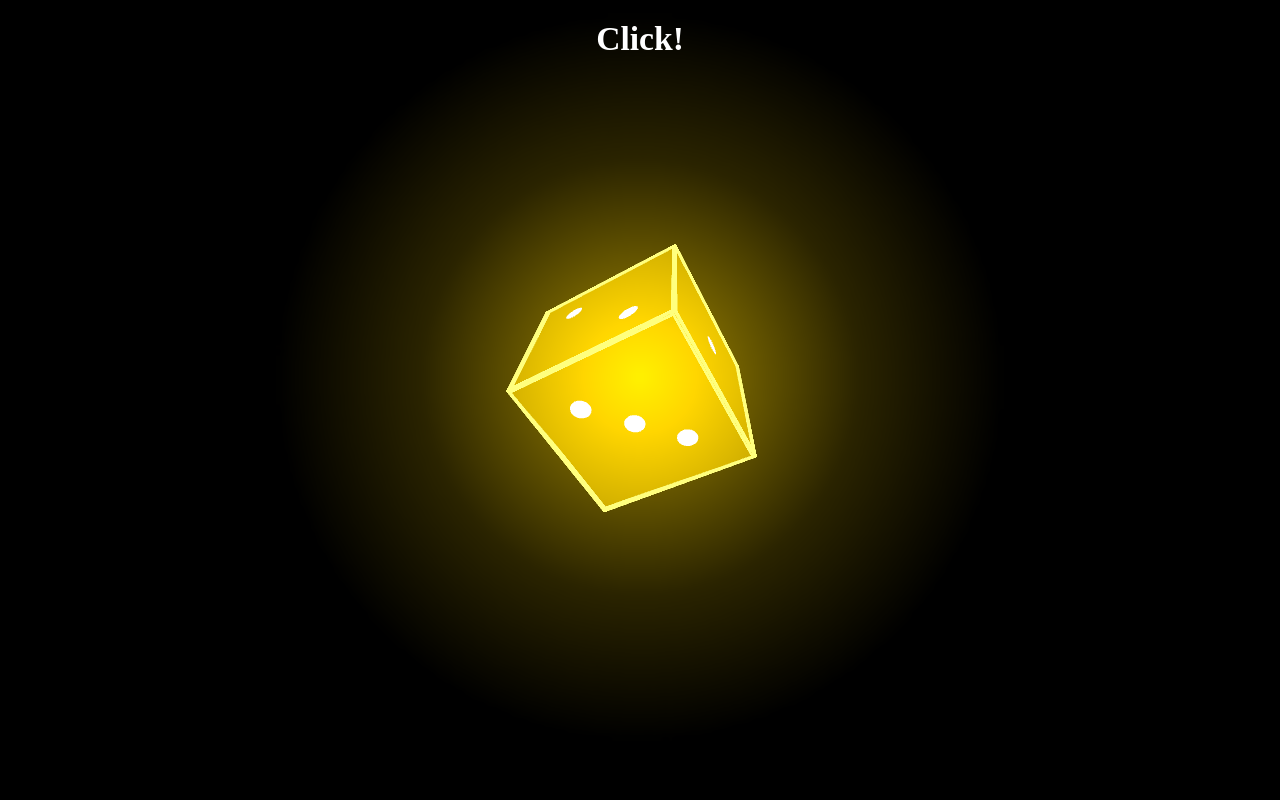
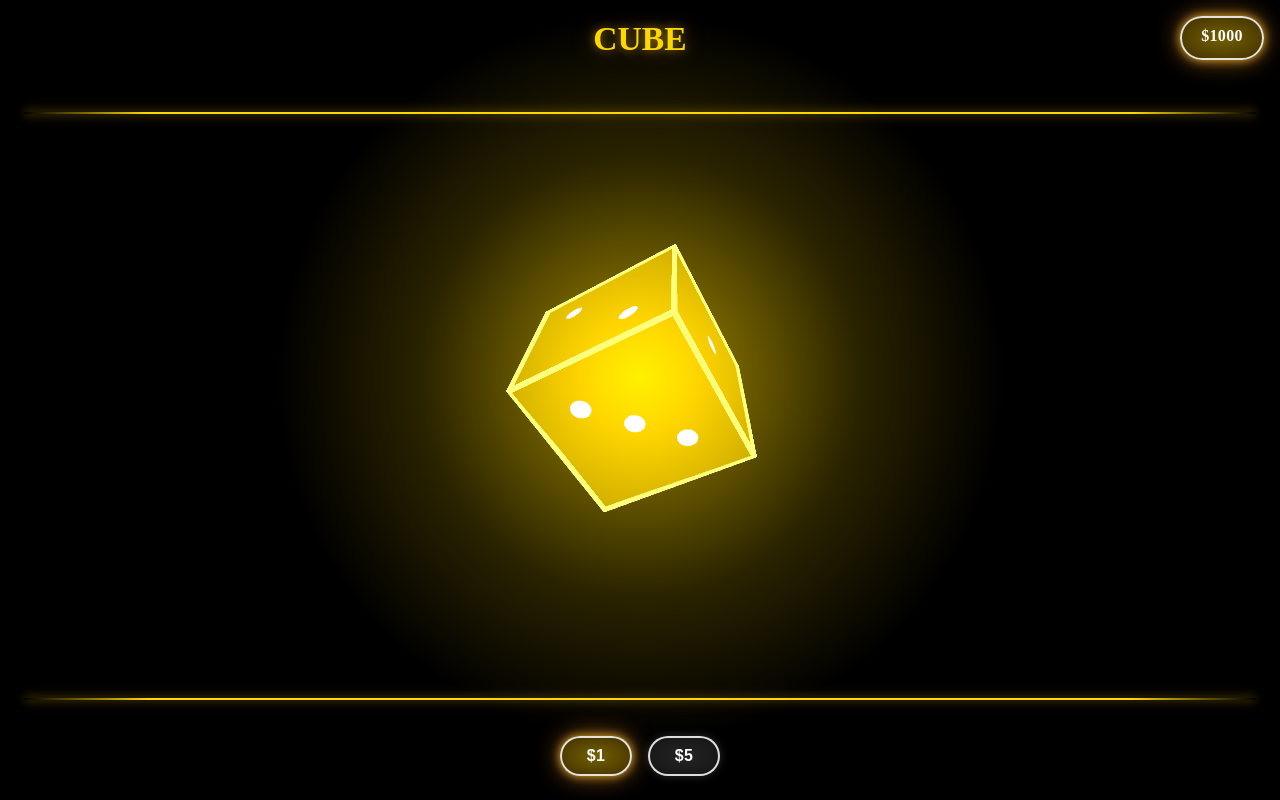
Before and after one commit to olegkoltsovace-source/ViteReact3JS, a React (Vite) app: page / in a window 1280 px wide. Built offline with nearby package versions, Linux system fonts and the light colour scheme.

Commit message:
feat: add multiplier, update UI

```diff
--- a/src/App.jsx
+++ b/src/App.jsx
@@ -1,23 +1,102 @@
 import React, { useState, useCallback } from 'react';
 import ThreeScene from './ThreeScene';
-import WinOrLose from './WinOrLose';
 import Header from './Header';
+import { PayoutBanner, BetControls } from './BettingUI';
 
 const App = () => {
   const [outcome, setOutcome] = useState(null); // 'win' | 'lose' | null
+  const [bet, setBet] = useState(1); // 1 or 5
+  const [payout, setPayout] = useState(null); // number | null
+  const [payoutMsg, setPayoutMsg] = useState(null); // string | null
+  const [balance, setBalance] = useState(1000); // player's balance (resets each load)
 
-  const handleOutcome = useCallback((res) => {
-    setOutcome(res);
-    // Clear outcome after its display lifecycle so repeated clicks re-trigger animations
-    // WinOrLose handles its own fade in/out; we can clear after a little longer than hold
-    setTimeout(() => setOutcome(null), 2600); // 200ms in + 2000ms hold + 200ms out + buffer
-  }, []);
+  const handleOutcome = useCallback((payload) => {
+    // payload can be string 'win'|'lose' (legacy) or { result, multiplier, face }
+    const result = typeof payload === 'string' ? payload : payload?.result;
+    const mult = typeof payload === 'string' ? (result === 'win' ? 1 : 0) : (payload?.multiplier ?? 0);
+
+    setOutcome(result);
+    const amount = result === 'win' ? bet * mult : 0;
+    setPayout(amount);
+    setBalance(prev => prev + (result === 'win' ? bet * mult : -bet));
+
+    // Build payout message string for top banner
+    if (result === 'win') {
+      setPayoutMsg(`$${bet} x ${mult} = $${amount}!`);
+    } else {
+      setPayoutMsg(`$0`);
+    }
+
+    setTimeout(() => {
+      setOutcome(null);
+      setPayout(null);
+      setPayoutMsg(null);
+    }, 2600);
+  }, [bet]);
 
   return (
     <>
       <Header />
-      <WinOrLose outcome={outcome} />
+      {/* Balance badge (upper-right) styled exactly like an active bet chip */}
+      <div style={{ position: 'absolute', top: 16, right: 16, zIndex: 4, pointerEvents: 'none' }}>
+        <div
+          style={{
+            minWidth: 72,
+            height: 40,
+            padding: '0 4px',
+            borderRadius: 999,
+            border: '2px solid rgba(255,255,255,0.85)',
+            color: '#fff',
+            background:
+              'radial-gradient(120% 120% at 50% 50%, rgba(255, 215, 0, 0.45) 0%, rgba(255, 180, 0, 0.25) 60%, rgba(255, 140, 0, 0.15) 100%)',
+            boxShadow:
+              '0 0 10px rgba(255, 200, 50, 0.8), 0 0 24px rgba(255, 150, 40, 0.6)',
+            backdropFilter: 'blur(6px)',
+            fontSize: 16,
+            fontWeight: 700,
+            letterSpacing: 0.3,
+            lineHeight: '36px',
+            textAlign: 'center',
+          }}
+        >
+          ${balance}
+        </div>
+      </div>
+      {/* Payout banner: shows e.g., "$5 x 3 = $15!"; color gold for WIN amount, red for LOSE */}
+      <PayoutBanner message={payoutMsg} variant={outcome === 'win' ? 'win' : outcome === 'lose' ? 'lose' : undefined} />
+      {/* Upper golden divider */}
+      <div
+        style={{
+          position: 'absolute',
+          top: 112,
+          left: '50%',
+          transform: 'translateX(-50%)',
+          width: 'calc(100% - 48px)',
+          height: 2,
+          background: 'linear-gradient(90deg, rgba(0,0,0,0) 0%, #FFD700 10%, #FFD700 90%, rgba(0,0,0,0) 100%)',
+          boxShadow: '0 0 8px rgba(255,215,0,0.5), 0 0 16px rgba(255,165,0,0.35)',
+          zIndex: 2,
+          pointerEvents: 'none',
+        }}
+      />
       <ThreeScene onOutcome={handleOutcome} />
+      {/* Lower golden divider */}
+      <div
+        style={{
+          position: 'absolute',
+          bottom: 100,
+          left: '50%',
+          transform: 'translateX(-50%)',
+          width: 'calc(100% - 48px)',
+          height: 2,
+          background: 'linear-gradient(90deg, rgba(0,0,0,0) 0%, #FFD700 10%, #FFD700 90%, rgba(0,0,0,0) 100%)',
+          boxShadow: '0 0 8px rgba(255,215,0,0.5), 0 0 16px rgba(255,165,0,0.35)',
+          zIndex: 2,
+          pointerEvents: 'none',
+        }}
+      />
+      {/* Bottom-center bet controls */}
+      <BetControls selected={bet} onSelect={setBet} />
     </>
   );
 };
--- /dev/null
+++ b/src/BettingUI.jsx
@@ -0,0 +1,148 @@
+import React, { useEffect, useRef, useState } from 'react';
+
+// PayoutBanner
+// Displays a message string like "5 USD x 3 = 15 USD!" when triggered, then fades out.
+// Usage: <PayoutBanner message={string|null} inMs={200} holdMs={2000} outMs={200} />
+// - Pass a string to show; pass null to hide. The component manages fade timing.
+export const PayoutBanner = ({ message, variant, inMs = 200, holdMs = 2000, outMs = 200 }) => {
+  const [visible, setVisible] = useState(false);
+  const [text, setText] = useState('');
+  const [opacity, setOpacity] = useState(0);
+  const fadeTimeouts = useRef([]);
+
+  useEffect(() => {
+    fadeTimeouts.current.forEach(clearTimeout);
+    fadeTimeouts.current = [];
+
+    if (message == null) {
+      setOpacity(0);
+      fadeTimeouts.current.push(setTimeout(() => setVisible(false), outMs));
+      return () => {};
+    }
+
+    setText(message);
+    setVisible(true);
+    requestAnimationFrame(() => setOpacity(1));
+
+    fadeTimeouts.current.push(setTimeout(() => {
+      setOpacity(0);
+      fadeTimeouts.current.push(setTimeout(() => setVisible(false), outMs));
+    }, inMs + holdMs));
+
+    return () => {
+      fadeTimeouts.current.forEach(clearTimeout);
+      fadeTimeouts.current = [];
+    };
+  }, [message, inMs, holdMs, outMs]);
+
+  if (!visible) return null;
+
+  const display = text;
+  const style = {
+    position: 'absolute',
+    zIndex: 3,
+    color: '#fff',
+    top: 60,
+    left: '50%',
+    transform: 'translateX(-50%)',
+    fontSize: '2rem',
+    margin: 0,
+    fontWeight: 700,
+    textAlign: 'center',
+    pointerEvents: 'none',
+    opacity,
+    transition: `opacity ${inMs}ms ease`,
+    whiteSpace: 'pre',
+  };
+
+  const gold = '#FFD700';
+  const red = '#FF0000';
+
+  // If win format is "$bet x mult = $amount!", color only the final result in gold
+  if (variant === 'win' && display.includes(' = ')) {
+    const parts = display.split(' = ');
+    const lhs = parts.slice(0, -1).join(' = ');
+    const rhs = parts[parts.length - 1];
+    return (
+      <div style={style}>
+        <span>{lhs} = </span>
+        <span style={{ color: gold, textShadow: '0 0 10px rgba(255,215,0,0.6), 0 0 24px rgba(255,165,0,0.45)' }}>{rhs}</span>
+      </div>
+    );
+  }
+
+  // If lose, show the entire text in red (display is "$0")
+  if (variant === 'lose') {
+    return (
+      <div style={style}>
+        <span style={{ color: red, textShadow: '0 0 10px rgba(255,0,0,0.6), 0 0 20px rgba(255,0,0,0.35)' }}>{display}</span>
+      </div>
+    );
+  }
+
+  return <div style={style}>{display}</div>;
+};
+
+// BetControls
+// Two centered chips at the bottom for selecting bet amount.
+// Usage: <BetControls selected={number} onSelect={(v)=>...} />
+export const BetControls = ({ selected, onSelect }) => {
+  const wrap = {
+    position: 'absolute',
+    zIndex: 3,
+    left: '50%',
+    bottom: 24,
+    transform: 'translateX(-50%)',
+    display: 'flex',
+    gap: 16,
+    alignItems: 'center',
+    justifyContent: 'center',
+    pointerEvents: 'auto',
+    userSelect: 'none'
+  };
+
+  const chipBase = (active) => ({
+    minWidth: 72,
+    height: 40,
+    padding: '0 16px',
+    borderRadius: 999,
+    border: '2px solid rgba(255,255,255,0.85)',
+    color: '#fff',
+    background: active
+      ? 'radial-gradient(120% 120% at 50% 50%, rgba(255, 215, 0, 0.45) 0%, rgba(255, 180, 0, 0.25) 60%, rgba(255, 140, 0, 0.15) 100%)'
+      : 'radial-gradient(120% 120% at 50% 50%, rgba(255,255,255,0.14) 0%, rgba(255,255,255,0.08) 60%, rgba(255,255,255,0.05) 100%)',
+    boxShadow: active
+      ? '0 0 10px rgba(255, 200, 50, 0.8), 0 0 24px rgba(255, 150, 40, 0.6)'
+      : '0 0 8px rgba(255, 255, 255, 0.18)',
+    backdropFilter: 'blur(6px)',
+    cursor: 'pointer',
+    fontSize: 16,
+    fontWeight: 700,
+    letterSpacing: 0.3,
+    lineHeight: '36px',
+    textAlign: 'center',
+    transition: 'transform 120ms ease, box-shadow 120ms ease, background 120ms ease',
+  });
+
+  const Chip = ({ value }) => {
+    const active = selected === value;
+    return (
+      <button
+        onClick={() => onSelect?.(value)}
+        style={chipBase(active)}
+        onMouseDown={(e) => (e.currentTarget.style.transform = 'scale(0.97)')}
+        onMouseUp={(e) => (e.currentTarget.style.transform = 'scale(1)')}
+        onMouseLeave={(e) => (e.currentTarget.style.transform = 'scale(1)')}
+      >
+        ${value}
+      </button>
+    );
+  };
+
+  return (
+    <div style={wrap}>
+      <Chip value={1} />
+      <Chip value={5} />
+    </div>
+  );
+};
--- a/src/Header.jsx
+++ b/src/Header.jsx
@@ -1,11 +1,15 @@
 import React from 'react';
 
 const Header = () => (
+  <>
+    <style>{`
+      html, body, #root { font-family: "Times New Roman", Times, serif !important; }
+    `}</style>
     <h1
       style={{
         position: 'absolute',
-      zIndex: 1,
-      color: '#fff',
+        zIndex: 2,
+        color: '#FFD700',
         top: 20,
         left: '50%',
         transform: 'translateX(-50%)',
@@ -14,10 +18,12 @@ const Header = () => (
         fontWeight: 700,
         textAlign: 'center',
         pointerEvents: 'none',
+        textShadow: '0 0 10px rgba(255,215,0,0.5), 0 0 24px rgba(255,165,0,0.35)'
       }}
     >
-    Click!
+      CUBE
     </h1>
+  </>
 );
 
 export default Header;
--- a/src/ThreeScene.jsx
+++ b/src/ThreeScene.jsx
@@ -7,6 +7,9 @@ import { gsap } from 'gsap';
 
 const ThreeScene = ({ onOutcome }) => {
   const mountRef = useRef(null);
+  // Keep latest onOutcome without re-initializing the whole scene
+  const outcomeRef = useRef(onOutcome);
+  useEffect(() => { outcomeRef.current = onOutcome; }, [onOutcome]);
 
   useEffect(() => {
     const getSize = () => [mountRef.current.clientWidth, mountRef.current.clientHeight];
@@ -165,6 +168,9 @@ const ThreeScene = ({ onOutcome }) => {
     }
 
     F.forEach(placePips);
+
+    // Win probability per face value (higher RTP for low pip counts, lower for high)
+    const WIN_PROB = { 1: 0.95, 2: 0.90, 3: 0.70, 4: 0.60, 5: 0.25, 6: 0.20 };
 
     // Particle system (golden burst on win)
     const PARTICLE_COUNT = 300;
@@ -383,7 +389,10 @@ const ThreeScene = ({ onOutcome }) => {
             }
           }
         }
-        const win = Math.random() < 0.5;
+        // Determine pip value for this face and its win probability
+        const pipVal = (F[faceMatIndex] && F[faceMatIndex].val) || 1;
+        const chance = WIN_PROB[pipVal] ?? 0.5;
+        const win = Math.random() < chance;
         if (win) {
           // Win: only the clicked face flashes gold
           triggerFaceAnimation(faceMatIndex, GOLD);
@@ -404,8 +413,9 @@ const ThreeScene = ({ onOutcome }) => {
           runLoseFX();
         }
 
-        if (typeof onOutcome === 'function') {
-          onOutcome(win ? 'win' : 'lose');
+        const cb = outcomeRef.current;
+        if (typeof cb === 'function') {
+          cb({ result: win ? 'win' : 'lose', multiplier: win ? pipVal : 0, face: pipVal });
         }
       }
     }
```
Lines whose indentation alone changed are shown as unchanged.
